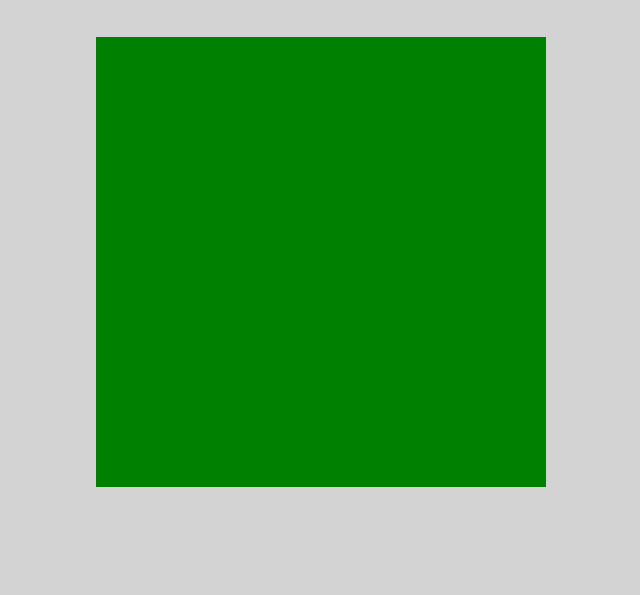
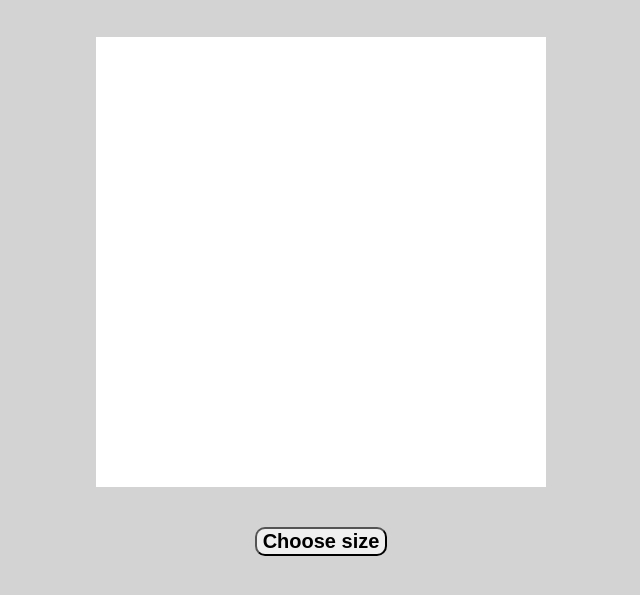
Before and after one commit to tw202/Etch-A-Sketch, a plain HTML site: page index.html in a window 1280 px wide. Shown: the part 153-748 px from the top of the page, without its empty margins (319-959 px from the left). Drawn offline with Linux system fonts and the light colour scheme.

Commit message:
add button below canvas without functionality

```diff
--- a/etch-a-sketch.css
+++ b/etch-a-sketch.css
@@ -9,7 +9,7 @@ body {
 #pixel{
     width: 10px;
     height: 10px;
-    background-color: green;
+    background-color: white;
 }
 
 #container{
@@ -27,3 +27,10 @@ body {
     margin-top: 100px;
     margin-bottom: 40px;
 }
+
+button{
+    margin-top: 40px;
+    font-size: 20px;
+    font-weight: bold;
+    border-radius: 10px;
+}
--- a/etch-a-sketch.js
+++ b/etch-a-sketch.js
@@ -14,7 +14,7 @@ for (let i = 0; i < amountPixelTotal; i++){
 
 const pixels = document.querySelectorAll('#pixel')
 pixels.forEach((pixel) => {
-    pixel.addEventListener('mousemove', (e) => {
-        e.target.style.backgroundColor = 'white';
+    pixel.addEventListener('mouseover', (e) => {
+        e.target.style.backgroundColor = 'black';
     })
 })
--- a/index.html
+++ b/index.html
@@ -11,8 +11,7 @@
 </head>
 <body>
     <div id = "title">Etch A Sketch</div>
-    <div id = "container">
-
-    </div>
+    <div id = "container"></div>
+    <button>Choose size</button>
 </body>
 </html>
```
